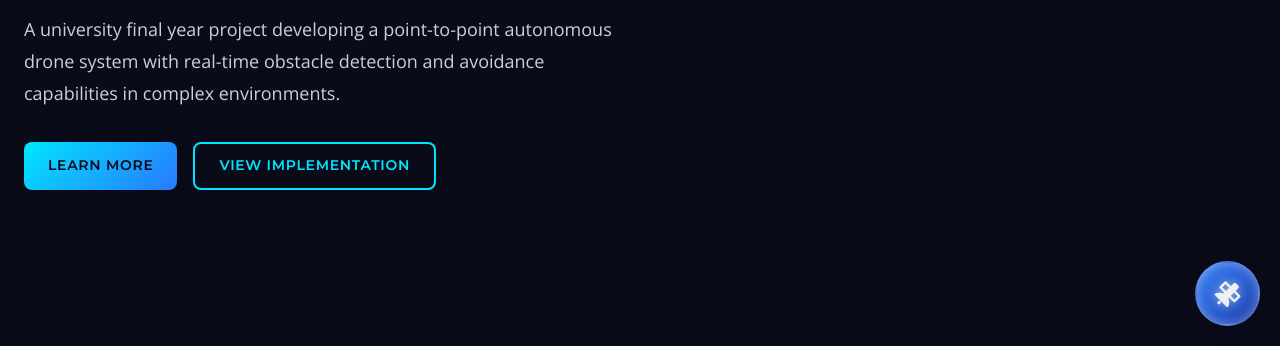
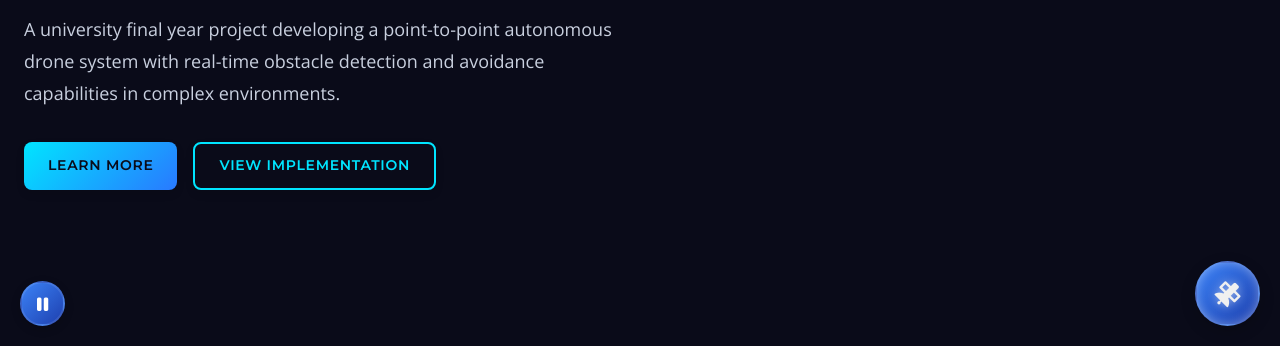
Before and after one commit to chasadch/Ai-drone-portfolio, a website: page index.html in a window 1280 px wide. Shown: the part 454-800 px from the top of the page. Drawn offline with nearby package versions, Linux system fonts and the light colour scheme; animation ran at ten frames a second.

Commit message:
Add auto-scroll feature with smooth scrolling and pause/resume controls

```diff
--- /dev/null
+++ b/css/auto-scroll.css
@@ -0,0 +1,67 @@
+/**
+ * Styles for auto-scroll functionality
+ */
+.auto-scroll-control {
+    position: fixed;
+    bottom: 20px;
+    left: 20px;
+    width: 45px;
+    height: 45px;
+    border-radius: 50%;
+    background: linear-gradient(135deg, #3b82f6 0%, #1e40af 100%);
+    color: white;
+    display: flex;
+    align-items: center;
+    justify-content: center;
+    cursor: pointer;
+    z-index: 99;
+    box-shadow: 0 3px 10px rgba(0, 0, 0, 0.2);
+    transition: all 0.3s ease;
+    border: 2px solid rgba(255, 255, 255, 0.1);
+    opacity: 0.7;
+}
+
+.auto-scroll-control:hover {
+    transform: scale(1.1);
+    opacity: 1;
+    box-shadow: 0 5px 15px rgba(0, 0, 0, 0.3);
+}
+
+.auto-scroll-control i {
+    font-size: 18px;
+    transition: transform 0.3s;
+}
+
+.auto-scroll-control:hover i {
+    transform: scale(1.1);
+}
+
+/* Fade in animation for the control */
+@keyframes fadeIn {
+    from {
+        opacity: 0;
+        transform: translateY(10px);
+    }
+    to {
+        opacity: 0.7;
+        transform: translateY(0);
+    }
+}
+
+.auto-scroll-control {
+    animation: fadeIn 0.5s ease-out forwards;
+}
+
+/* Adjust positioning for mobile */
+@media (max-width: 768px) {
+    .auto-scroll-control {
+        bottom: 80px;
+        left: 15px;
+        width: 40px;
+        height: 40px;
+    }
+
+    .auto-scroll-control i {
+        font-size: 16px;
+    }
+}
--- a/index.html
+++ b/index.html
@@ -11,6 +11,7 @@
     <link rel="stylesheet" href="css/premium-details.css">
     <link rel="stylesheet" href="css/featured-drone.css">
     <link rel="stylesheet" href="css/chatbot.css">
+    <link rel="stylesheet" href="css/auto-scroll.css">
     <link rel="preconnect" href="https://fonts.googleapis.com">
     <link rel="preconnect" href="https://fonts.gstatic.com" crossorigin>
     <link href="https://fonts.googleapis.com/css2?family=Montserrat:wght@400;500;600;700&family=Open+Sans:wght@300;400;500;600&display=swap" rel="stylesheet">
@@ -738,5 +739,6 @@
     <!-- Mobile Menu Script -->
     <script src="js/mobile-menu.js"></script>
     <script src="js/chatbot.js"></script>
+    <script src="js/auto-scroll.js"></script>
 </body>
 </html>
--- /dev/null
+++ b/js/auto-scroll.js
@@ -0,0 +1,155 @@
+/**
+ * Auto-scroll functionality for drone portfolio website
+ * Provides smooth, slow scrolling with user interaction controls
+ */
+document.addEventListener('DOMContentLoaded', function() {
+    // Configuration
+    const scrollSpeed = 1; // Pixels per frame (lower = slower)
+    const scrollInterval = 20; // Time between scroll steps in ms
+
+    let isScrolling = true;
+    let scrollIntervalId = null;
+    let lastScrollPosition = 0;
+    let pauseTimeout = null;
+
+    // Elements that will pause scrolling when hovered
+    const interactiveElements = [
+        '.chatbot-container',
+        '.chatbot-toggle',
+        'a',
+        'button',
+        'input',
+        '.portfolio-video',
+        '.tech-card',
+        '.feature-card',
+        '.team-hex',
+        '.about-feature'
+    ];
+
+    // Start auto-scrolling
+    function startAutoScroll() {
+        if (scrollIntervalId) return;
+
+        scrollIntervalId = setInterval(() => {
+            if (isScrolling) {
+                window.scrollBy(0, scrollSpeed);
+
+                // If we've reached the bottom or user has scrolled manually, pause
+                if (window.innerHeight + window.scrollY >= document.body.offsetHeight - 50) {
+                    pauseScrolling();
+
+                    // After reaching the bottom, wait 5 seconds and scroll back to top
+                    setTimeout(() => {
+                        smoothScrollToTop();
+                    }, 5000);
+                }
+
+                // Detect manual scroll
+                if (Math.abs(window.scrollY - lastScrollPosition) > 15 && window.scrollY > lastScrollPosition) {
+                    pauseScrolling();
+                }
+
+                lastScrollPosition = window.scrollY;
+            }
+        }, scrollInterval);
+    }
+
+    // Pause scrolling
+    function pauseScrolling() {
+        isScrolling = false;
+
+        // Clear any existing pause timeout
+        if (pauseTimeout) {
+            clearTimeout(pauseTimeout);
+        }
+
+        // Resume after 8 seconds of inactivity
+        pauseTimeout = setTimeout(() => {
+            isScrolling = true;
+        }, 8000);
+    }
+
+    // Stop auto-scrolling
+    function stopAutoScroll() {
+        if (scrollIntervalId) {
+            clearInterval(scrollIntervalId);
+            scrollIntervalId = null;
+        }
+    }
+
+    // Smooth scroll to top
+    function smoothScrollToTop() {
+        isScrolling = false;
+
+        const scrollToTop = () => {
+            const position = window.scrollY;
+            if (position > 0) {
+                window.scrollTo(0, position - Math.max(position / 20, 10));
+                requestAnimationFrame(scrollToTop);
+            } else {
+                isScrolling = true;
+            }
+        };
+
+        requestAnimationFrame(scrollToTop);
+    }
+
+    // Add event listeners for user interactions
+    function setupEventListeners() {
+        // Mouse wheel or touchpad scroll
+        window.addEventListener('wheel', () => {
+            pauseScrolling();
+        }, { passive: true });
+
+        // Touch events for mobile
+        window.addEventListener('touchstart', () => {
+            pauseScrolling();
+        }, { passive: true });
+
+        // Regular scrolling
+        window.addEventListener('scroll', () => {
+            if (Math.abs(window.scrollY - lastScrollPosition) > 20) {
+                pauseScrolling();
+            }
+        }, { passive: true });
+
+        // Pause on keyboard interaction
+        window.addEventListener('keydown', () => {
+            pauseScrolling();
+        });
+
+        // Pause when hovering over interactive elements
+        interactiveElements.forEach(selector => {
+            const elements = document.querySelectorAll(selector);
+            elements.forEach(element => {
+                element.addEventListener('mouseenter', () => {
+                    pauseScrolling();
+                });
+            });
+        });
+
+        // Add a visible control button to toggle auto-scrolling
+        const controlButton = document.createElement('div');
+        controlButton.className = 'auto-scroll-control';
+        controlButton.innerHTML = '<i class="fas fa-pause"></i>';
+        controlButton.title = 'Pause/Resume auto-scrolling';
+        document.body.appendChild(controlButton);
+
+        controlButton.addEventListener('click', () => {
+            isScrolling = !isScrolling;
+            controlButton.innerHTML = isScrolling
+                ? '<i class="fas fa-pause"></i>'
+                : '<i class="fas fa-play"></i>';
+
+            if (isScrolling && !scrollIntervalId) {
+                startAutoScroll();
+            }
+        });
+    }
+
+    // Initialize after a short delay to allow page to load fully
+    setTimeout(() => {
+        setupEventListeners();
+        startAutoScroll();
+    }, 2000);
+});
```
